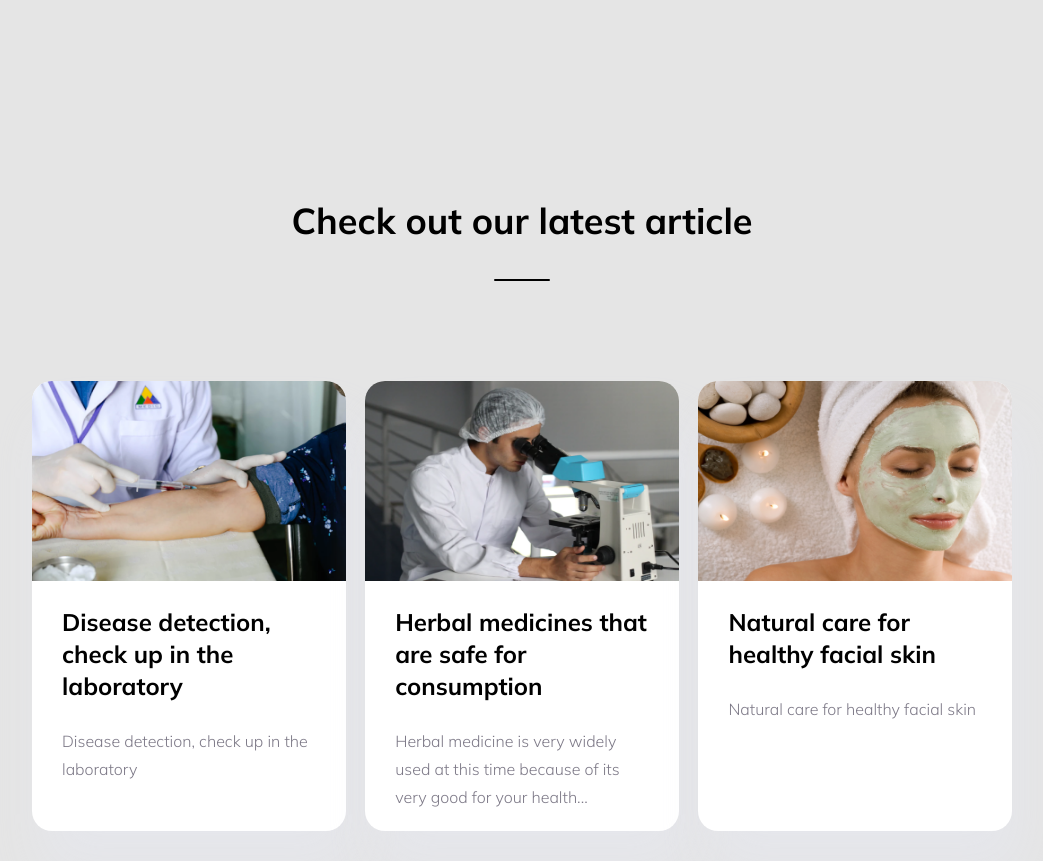
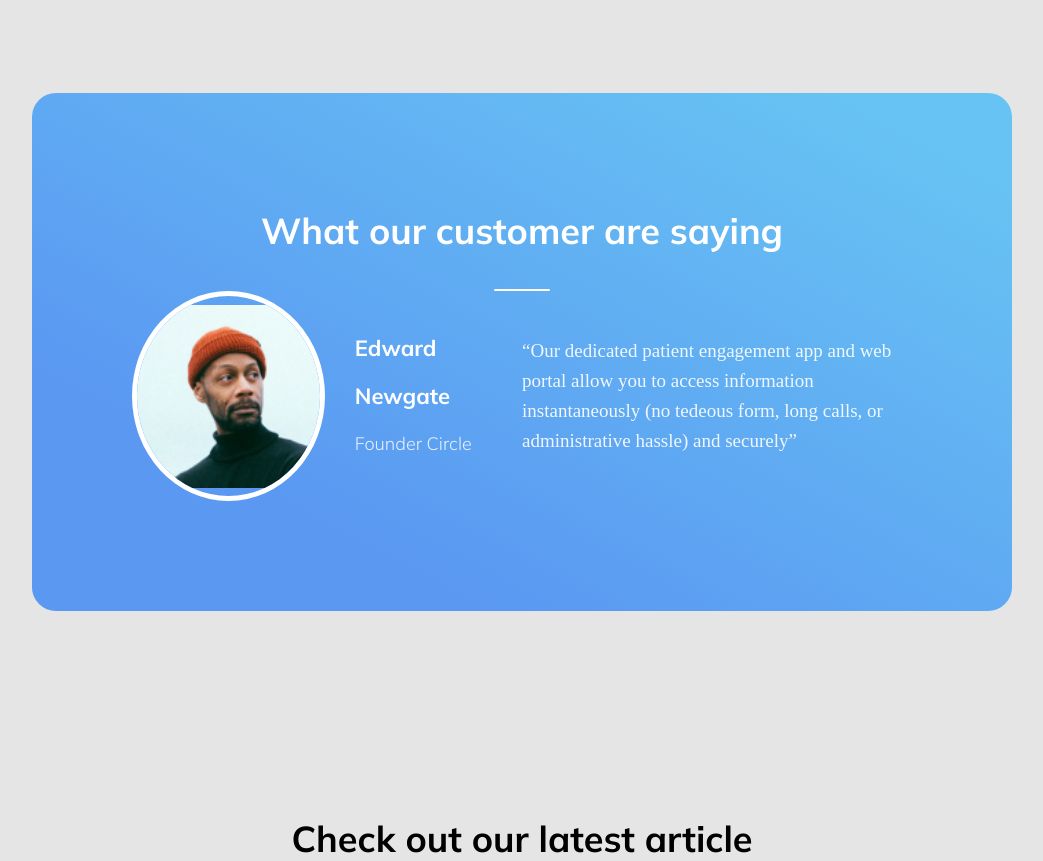
Before and after one commit to Hokmiran/new-project, a website: page index.html in a window 1280 px wide. Shown: the part 3218-4079 px from the top of the page, without its empty margins (118-1161 px from the left). Drawn offline with Linux system fonts and the light colour scheme.

Commit message:
review part ready

```diff
--- a/index.html
+++ b/index.html
@@ -286,6 +286,47 @@
         </div>
     </div>
 
+    <div class="container">
+        <div class="review">
+
+            <div class="service">
+                <div>
+                    <h2 class="mulish-bold serviceHeader-review">
+                        What our customer are saying
+                    </h2>
+                </div>
+                <div class="line-review">
+
+                </div>
+            </div>
+
+            <div class="reviewPart">
+                <div class="avatar">
+                    <div class="avatar-image">
+                        <img src="./src/assets/image 1.png" alt="customer">
+                    </div>
+                    <div class="avatar-text">
+                        <h3 class="mulish-bold">
+                            Edward Newgate
+                        </h3>
+                        <p class="mulish-light avatarText">
+                            Founder Circle
+                        </p>
+                    </div>
+                </div>
+
+
+                <div class="reviewText">
+                    <p>
+                        “Our dedicated patient engagement app and
+                        web portal allow you to access information instantaneously (no tedeous form, long calls,
+                        or administrative hassle) and securely”
+                    </p>
+                </div>
+            </div>
+
+        </div>
+    </div>
 
 
     <div class="container">
--- a/src/sass/layout/portfolio.scss
+++ b/src/sass/layout/portfolio.scss
@@ -130,6 +130,7 @@ body {
 
 .card {
     @include card;
+
     &-section {
         padding: 0px 30px;
         margin-top: 25px;
@@ -141,11 +142,11 @@ body {
 }
 
 .card-health {
-    @include card;
+    @extend .card;
     height: 450px;
+
     &-section-health_image {
         height: 200px;
-        border: none;
 
         img {
             height: 100%;
@@ -154,9 +155,11 @@ body {
             border-top-left-radius: 20px;
         }
     }
+
     &-section-health {
         padding: 0px 30px;
         margin-top: 25px;
+
         h3 {
             line-height: 32px;
         }
@@ -179,3 +182,78 @@ body {
 .buttonDownlaodMore {
     @include flex-center;
 }
+
+.review {
+    background: linear-gradient(208.18deg, #67C3F3 9.05%, #5A98F2 76.74%);
+    border-radius: 24px;
+    width: 100%;
+    padding: 10px 0;
+}
+
+.reviewPart {
+    @include flex;
+    padding: 0 100px;
+    margin-bottom: 100px
+}
+
+.serviceHeader-review {
+    @extend .serviceHeader;
+    color: #fff
+}
+
+.line-review {
+    @extend .line;
+    background-color: #fff;
+}
+
+.avatar {
+    @include flex;
+    justify-content: flex-start;
+    gap: 30px;
+    width: 50%;
+
+    &-image {
+        width: 200px;
+        height: 200px;
+        border: 5px solid #fff;
+        border-radius: 50%;
+
+        img {
+            width: 100%;
+            height: 100%;
+            object-fit: contain;
+            border-radius: 50%;
+        }
+    }
+
+    &-text {
+        h3 {
+            @include paragraph-text;
+            line-height: 48px;
+            font-size: 22px;
+            font-weight: 700;
+            color: #FFFFFF;
+        }
+
+        .avatarText {
+            @include paragraph-text;
+            line-height: 48px;
+            font-size: 18px;
+            font-weight: 400;
+            color: rgba(255, 255, 255, 0.85);
+
+        }
+    }
+}
+
+.reviewText {
+    width: 50%;
+
+    p {
+        @include paragraph-text;
+        @extend .avatarText;
+        font-size: 19px;
+        line-height: 30px;
+        color: rgba(255, 255, 255, 0.9);
+    }
+}
```
Also changed, not shown: src/assets/image 1.png (added), src/css/style.css, 1 other file.
